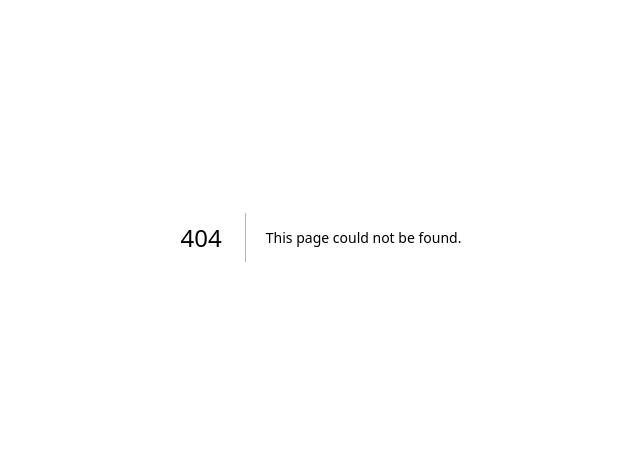
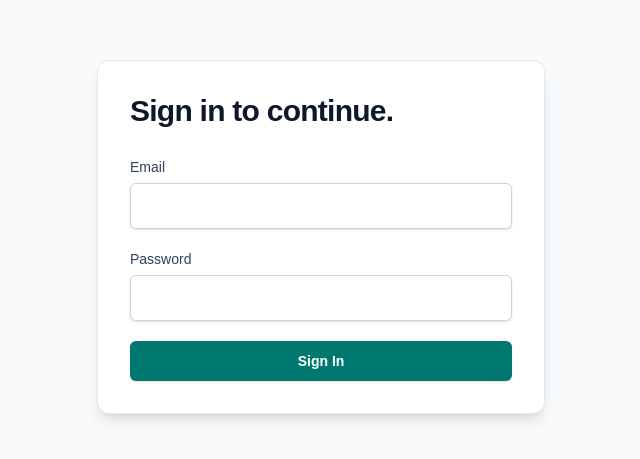
Before and after one commit to AbelChiwandire/service-flow, a Next.js app: page /login in a window 1280 px wide. Before the commit this address had no page. Shown: the part 163-622 px from the top of the page, without its empty margins (319-959 px from the left). Built offline with nearby package versions, Linux system fonts and the light colour scheme; no server answers.

Commit message:
feat: implement authentication flow with login and registration pages, user repository, and session management

```diff
--- /dev/null
+++ b/app/api/auth/[...nextauth]/route.ts
@@ -0,0 +1,3 @@
+import { handlers } from '@/auth';
+
+export const { GET, POST } = handlers;
--- /dev/null
+++ b/app/login/page.tsx
@@ -0,0 +1,20 @@
+// PLACEHOLDER: Login page for user authentication
+// This is for testing purposes only
+
+import { LoginForm } from '@/components/LoginForm';
+import { Suspense } from 'react';
+
+export default function LoginPage() {
+  return (
+    <main className="flex min-h-screen items-center justify-center bg-slate-50 px-4 py-12">
+      <section className="w-full max-w-md rounded-xl border border-slate-200 bg-white p-6 shadow-lg sm:p-8">
+        <div className="mb-7">
+          <h1 className="text-3xl font-bold tracking-tight text-slate-900">Sign in to continue.</h1>
+        </div>
+        <Suspense>
+          <LoginForm />
+        </Suspense>
+      </section>
+    </main>
+  );
+}
--- /dev/null
+++ b/app/users/new/page.tsx
@@ -0,0 +1,16 @@
+// PLACEHOLDER: New user registration page
+// This is for testing purposes only
+import { SignOutButton } from "@/components/SignoutButton";
+
+export default function NewUserPage() {
+  return (
+    <main className="flex min-h-screen items-center justify-center bg-slate-50 px-4 py-12">
+      <section className="w-full max-w-md rounded-xl border border-slate-200 bg-white p-6 shadow-lg sm:p-8">
+        <div className="mb-7">
+          <h1 className="text-3xl font-bold tracking-tight text-slate-900">IT WORKS.</h1>
+        </div>
+        <SignOutButton />
+      </section>
+    </main>
+  );
+}
--- /dev/null
+++ b/auth.config.ts
@@ -0,0 +1,26 @@
+import type { NextAuthConfig } from 'next-auth';
+
+export const authConfig = {
+  pages: {
+    signIn: '/login',
+  },
+  callbacks: {
+    authorized({ auth, request: { nextUrl } }) {
+      const isLoggedIn = !!auth?.user;
+
+      // TEST: Protect the /new route for unauthenticated users
+      if (nextUrl.pathname.endsWith('/new')) {
+        if (isLoggedIn) return true;
+        return false; // redirects to /login
+      }
+
+      // Redirect already-logged-in users away from the login page
+      if (isLoggedIn && nextUrl.pathname === '/login') {
+        return Response.redirect(new URL('/', nextUrl));
+      }
+
+      return true;
+    },
+  },
+  providers: [], // providers are added in auth.ts
+} satisfies NextAuthConfig;
--- /dev/null
+++ b/auth.ts
@@ -0,0 +1,32 @@
+import NextAuth from 'next-auth';
+import Credentials from 'next-auth/providers/credentials';
+import { z } from 'zod';
+import bcrypt from 'bcryptjs';
+import { authConfig } from './auth.config';
+import { getUserByEmail } from '@/lib/db/users/repository';
+
+export const { handlers, auth, signIn, signOut } = NextAuth({
+  ...authConfig,
+  providers: [
+    Credentials({
+      async authorize(credentials) {
+        const parsed = z
+          .object({ email: z.email(), password: z.string().min(6) })
+          .safeParse(credentials);
+
+        if (!parsed.success) return null;
+
+        const { email, password } = parsed.data;
+        const user = await getUserByEmail(email);
+        if (!user) return null;
+
+        const passwordsMatch = await bcrypt.compare(password, user.passwordHash);
+        if (passwordsMatch) {
+            return { id: user.id, name: user.name, email: user.email };
+        }
+
+        return null;
+      },
+    }),
+  ],
+});
--- /dev/null
+++ b/components/LoginForm.tsx
@@ -0,0 +1,60 @@
+// PLACEHOLDER: Login form component for user authentication
+// The login form will be implemented in the auth UI branch
+// This is for testing purposes only
+
+'use client';
+
+import { useActionState } from 'react';
+import { authenticate } from '@/lib/auth/actions';
+import { useSearchParams } from 'next/navigation';
+
+export function LoginForm() {
+    const searchParams = useSearchParams();
+    const callbackUrl = searchParams.get('callbackUrl') ?? '/';
+    const [errorMessage, formAction, isPending] = useActionState(authenticate, undefined);
+
+    return (
+        <form action={formAction} className="space-y-5">
+            <input type="hidden" name="redirectTo" value={callbackUrl} />
+            <div className="space-y-1.5">
+                <label htmlFor="email" className="block text-sm font-medium text-slate-700">
+                    Email
+                </label>
+                <input
+                    id="email"
+                    type="email"
+                    name="email"
+                    autoComplete="email"
+                    required
+                    className="w-full rounded-md border border-slate-300 bg-white px-3 py-2.5 text-slate-900 shadow-sm outline-none transition placeholder:text-slate-400 focus:border-teal-700 focus:ring-2 focus:ring-teal-700/20"
+                />
+            </div>
+            <div className="space-y-1.5">
+                <label htmlFor="password" className="block text-sm font-medium text-slate-700">
+                    Password
+                </label>
+                <input
+                    id="password"
+                    type="password"
+                    name="password"
+                    autoComplete="current-password"
+                    minLength={6}
+                    required
+                    className="w-full rounded-md border border-slate-300 bg-white px-3 py-2.5 text-slate-900 shadow-sm outline-none transition placeholder:text-slate-400 focus:border-teal-700 focus:ring-2 focus:ring-teal-700/20"
+                />
+            </div>
+            <button
+                aria-disabled={isPending}
+                type="submit"
+                className="w-full rounded-md bg-teal-700 px-4 py-2.5 text-sm font-semibold text-white shadow-sm transition hover:bg-teal-800 focus:outline-none focus:ring-2 focus:ring-teal-700 focus:ring-offset-2 aria-disabled:cursor-not-allowed aria-disabled:opacity-70"
+            >
+                {isPending ? 'Signing in...' : 'Sign In'}
+            </button>
+            {errorMessage && (
+                <p role="alert" className="rounded-md border border-red-200 bg-red-50 px-3 py-2 text-sm text-red-700">
+                    {errorMessage}
+                </p>
+            )}
+        </form>
+    )
+}
--- /dev/null
+++ b/components/SignoutButton.tsx
@@ -0,0 +1,19 @@
+import { signOut } from '@/auth';
+
+export function SignOutButton() {
+    return (
+        <form
+            action={async () => {
+                'use server'
+                await signOut({ redirectTo: '/' });
+            }}
+        >
+            <button
+                type="submit"
+                className="rounded cursor-pointer border border-slate-300 px-3 py-1 text-sm text-white bg-slate-700 focus:outline-none focus-visible:ring-2 focus-visible:ring-slate-300"
+            >
+                Sign out
+            </button>
+        </form>
+    )
+}
--- /dev/null
+++ b/lib/auth/actions.ts
@@ -0,0 +1,23 @@
+'use server';
+
+import { signIn } from '@/auth';
+import { AuthError } from 'next-auth';
+
+export async function authenticate(
+  prevState: string | undefined,
+  formData: FormData,
+) {
+  try {
+    await signIn('credentials', formData);
+  } catch (error) {
+    if (error instanceof AuthError) {
+      switch (error.type) {
+        case 'CredentialsSignin':
+          return 'Invalid email or password.';
+        default:
+          return 'Something went wrong.';
+      }
+    }
+    throw error; // re-throw so Next.js handles redirects correctly
+  }
+}
--- /dev/null
+++ b/lib/db/users/repository.ts
@@ -0,0 +1,22 @@
+// PLACEHOLDER: This repository is already implemented in the users branch.
+
+import { neon } from '@neondatabase/serverless';
+
+const sql = neon(process.env.DATABASE_URL!);
+
+export interface User {
+    id: string;
+    name: string;
+    businessName: string;
+    email: string;
+    passwordHash: string;
+    createdAt: string;
+    updatedAt: string;
+}
+
+export async function getUserByEmail(email: string): Promise<User | null> {
+  const rows = await sql`
+    SELECT * FROM users WHERE email = ${email}
+  `;
+  return (rows[0] as unknown as User) ?? null;
+}
--- /dev/null
+++ b/proxy.ts
@@ -0,0 +1,9 @@
+import NextAuth from 'next-auth';
+import { authConfig } from './auth.config';
+
+export default NextAuth(authConfig).auth;
+
+export const config = {
+  // Run middleware on all routes except static files and Next.js internals
+  matcher: ['/((?!api|_next/static|_next/image|.*\\.png$).*)'],
+};
```
Also changed, not shown: package.json (+6 -1 lines), 1 other file (tests, documents, lock files or other folders).
